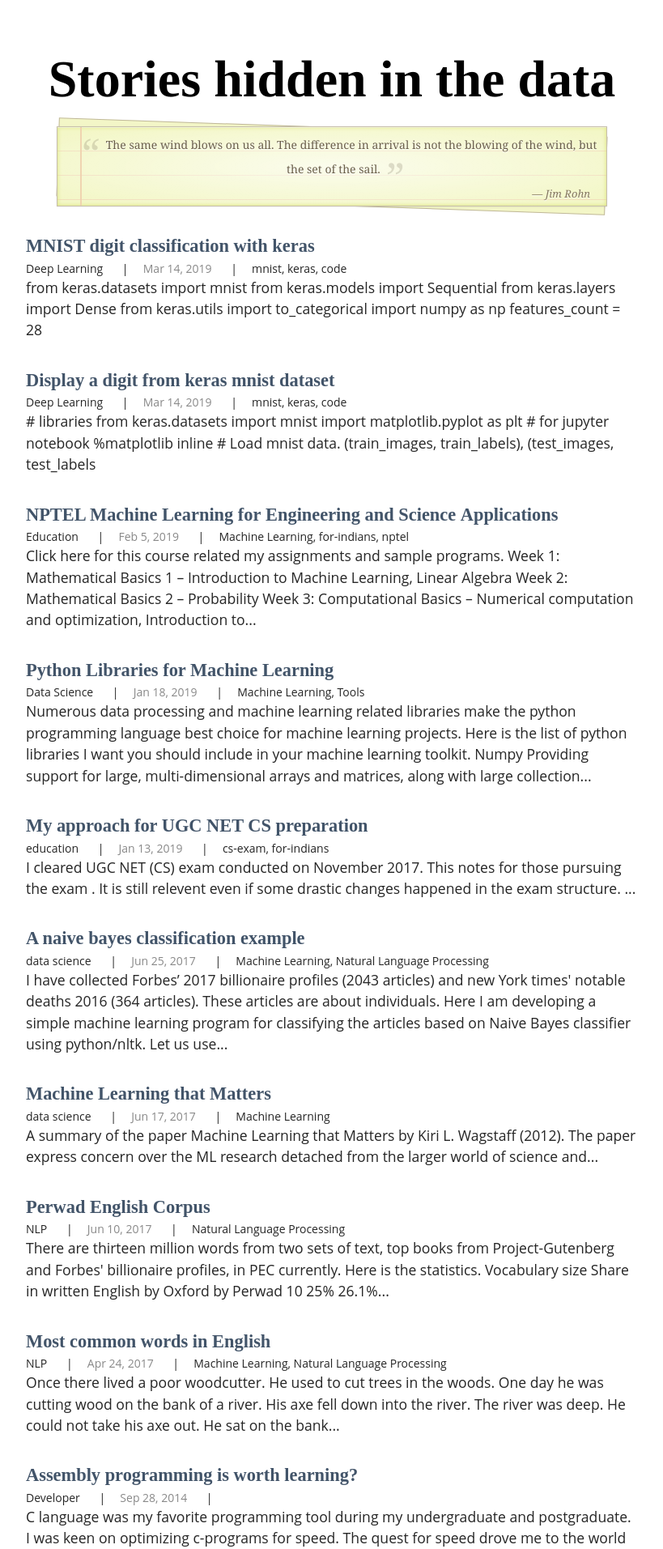
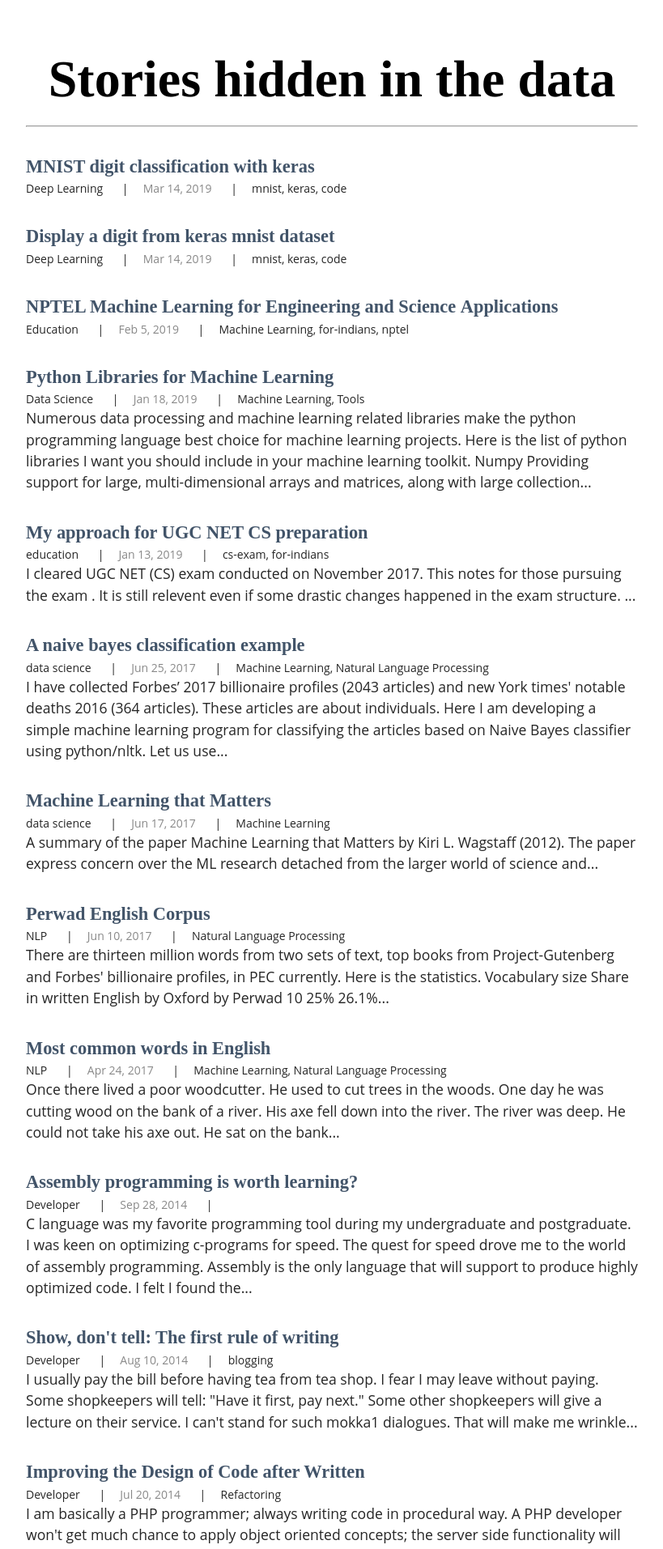
Before and after one commit to habeebperwad/blog, a Jekyll site: the page built from index.html, in a window 1280 px wide. Shown: the top 1913 px of the page at 81% size, without its empty margins (230-1049 px from the left). Built offline with Jekyll 4.4.1, drawn with Linux system fonts in a browser that asks for light colours; comment, search, counter and statistics services are not loaded.

Commit message:
mnist keras

```diff
--- a/_includes/header.html
+++ b/_includes/header.html
@@ -3,24 +3,8 @@
         {% if page.title == blank: %}
             <div>
                     <h1 class="site-title">{{ site.title }}</h1>
+                    <hr/>
             </div>
-    <div id="himage">
-
-<div class="notepaper">
-  <div class="quote">
-    <div class="curly-quotes">
-      The same wind blows on us all.
-      The difference in arrival is not
-      the blowing of the wind,
-      but the set of the sail.
-    </div>
-    <div class="quote-by">— Jim Rohn</div>
-  </div>
-</div>
-
-
-
-    </div>
         {% else: %}
             <div>
                     <a href="{{ site.url }}">Home: perwad.in</a>
@@ -28,15 +12,3 @@
         {% endif %}
     </div>
 </header>
-<style>
-    #himage {
-        text-align: center;
-    }
-    #himage img {
-        max-width: 100%;
-        border: 1px solid blue;
-        margin: 10px;
-        margin-bottom: 0px;
-    }
-
-</style>
--- a/_posts/2019-03-14-display-a-digit-from-keras-mnist-dataset.html
+++ b/_posts/2019-03-14-display-a-digit-from-keras-mnist-dataset.html
@@ -10,6 +10,7 @@
 status: publish
 category: Deep Learning
 tags: [mnist, keras, code]
+summary: ''
 ---
 
 
--- a/_posts/2019-03-14-mnist-digit-classification-with-keras.html
+++ b/_posts/2019-03-14-mnist-digit-classification-with-keras.html
@@ -10,6 +10,7 @@
 status: publish
 category: Deep Learning
 tags: [mnist, keras, code]
+summary: ''
 ---
 
 
--- a/index.html
+++ b/index.html
@@ -13,7 +13,11 @@
         <span class="date">| &nbsp; &nbsp; <time class="entry-date"> {{ post.date | date: "%b %-d, %Y" }}</time> </span>
         <span class="tags-links">| &nbsp; &nbsp; {{post.tags | join: ', '}} </span>
     </div>
+        {% if post.summary  %}
+            {{ post.summary }}
+        {% else %}
             {{ post.content| truncatewords:50 | strip_html  }}
+        {% endif %}
         </article>
     {% endfor %}
 </div>
```
Also changed, not shown: _posts/2019-02-05-nptel-MLESA.md (+1 -0 lines).
